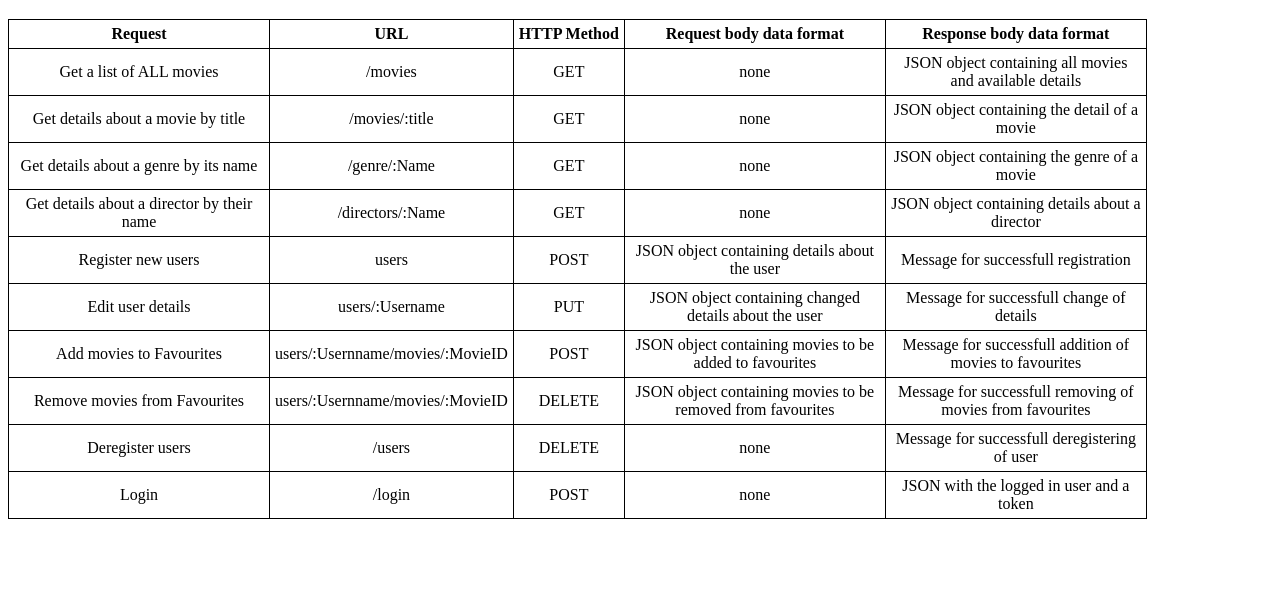
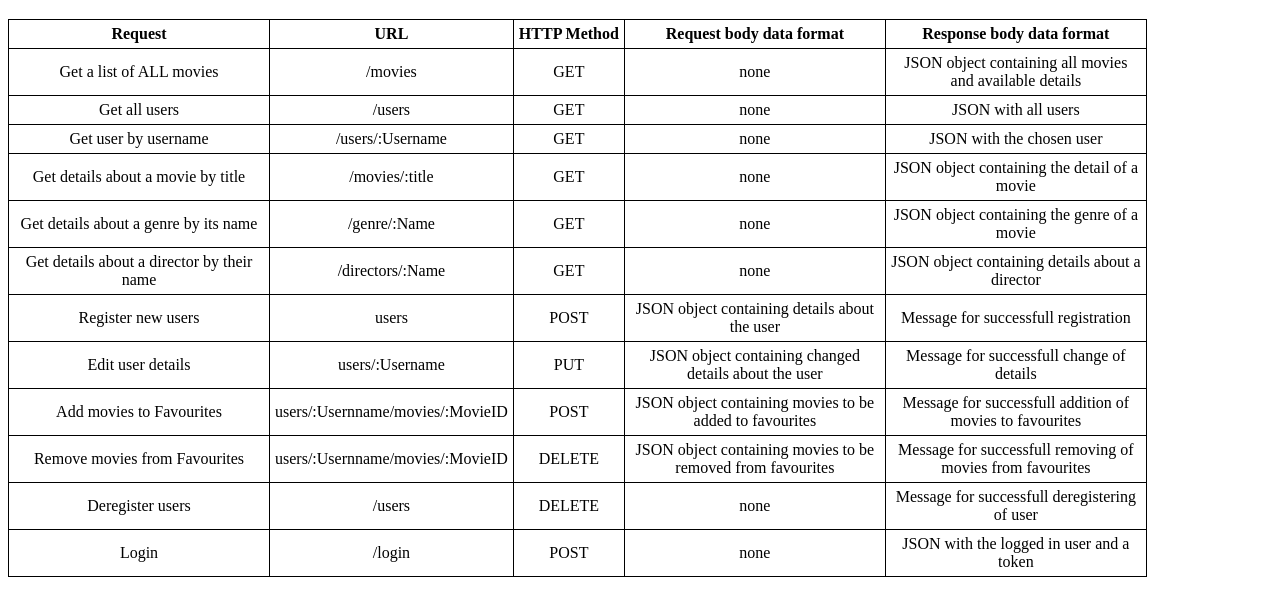
Before and after one commit to martink21/myFlix, a website: page public/documentation.html in a window 1280 px wide. Shown: the part 61-676 px from the top of the page. Drawn offline with Linux system fonts and the light colour scheme.

Commit message:
Added 2 new endpoints

```diff
--- a/public/documentation.html
+++ b/public/documentation.html
@@ -30,6 +30,22 @@
                 <td>none</td>
                 <td>JSON object containing all movies and available details</td>
             </tr>
+
+            <tr>
+                <td>Get all users</td>
+                <td>/users</td>
+                <td>GET</td>
+                <td>none</td>
+                <td>JSON with all users</td>
+            </tr>
+            <tr>
+                <td>Get user by username</td>
+                <td>/users/:Username</td>
+                <td>GET</td>
+                <td>none</td>
+                <td>JSON with the chosen user</td>
+            </tr>
+
             <tr>
                 <td>Get details about a movie by title</td>
                 <td>/movies/:title</td>
```
